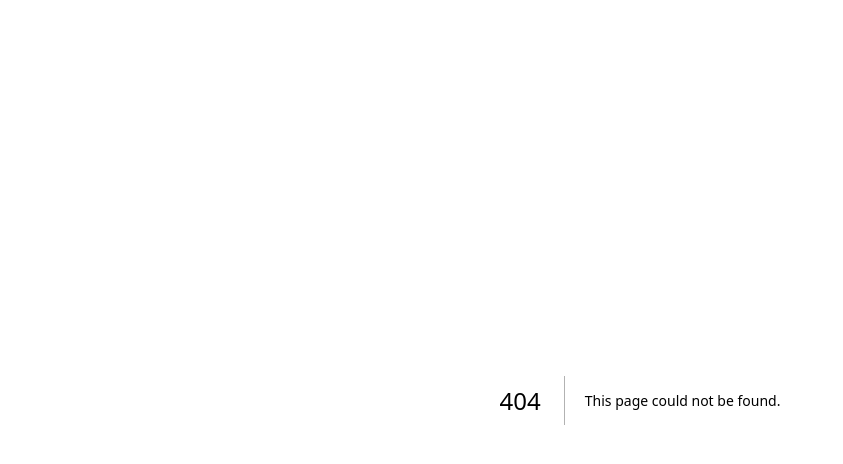
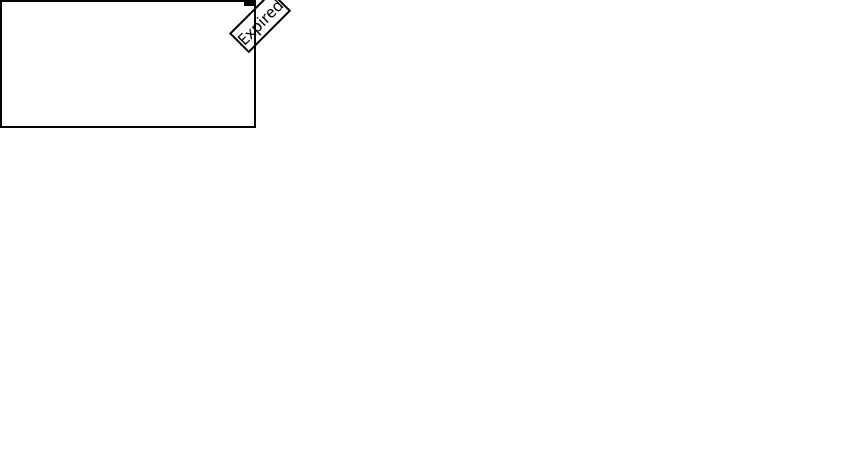
Before and after one commit to leeya018/habits-app, a Next.js app: page /test in a window 1280 px wide. Before the commit this address had no page. Shown: the top 464 px of the page, without its empty margins (0-843 px from the left). Built offline with nearby package versions, Linux system fonts and the light colour scheme.

Commit message:
db data save + expired style

```diff
--- a/components/habits/Habit.jsx
+++ b/components/habits/Habit.jsx
@@ -135,9 +135,14 @@ export default function Habit({ habitItem, showTable = false, goal = null }) {
     <div className="flex flex-col">
       <div className="flex justify-center ">
         <div
-          className="flex flex-col justify-between relative shadow-lg items-center bg-gray w-[350px]
+          className="border-2 flex flex-col justify-between relative shadow-lg items-center bg-gray w-[350px]
        h-[250px] m-2 "
         >
+          <div className="absolute top-0 right-0 bg-opacity-20 flex justify-center items-center  bg-yellow font-bold text-2xl w-full h-full">
+            <div className="transform rotate-45 text-gray_dark text-4xl">
+              Expired
+            </div>
+          </div>
           <div
             className="absolute top-3 flex flex-col right-1 p-2 cursor-pointer"
             onClick={() => setShowNav((prev) => !prev)}
@@ -242,9 +247,7 @@ export default function Habit({ habitItem, showTable = false, goal = null }) {
 function RowSection({ text, value }) {
   return (
     <div className="flex ">
-      <span>{text + " : "}</span>
-      <span />
-      {value}
+      <span>{text + " : " + value}</span>
     </div>
   );
 }
--- a/pages/goal/[id]/addhabit.jsx
+++ b/pages/goal/[id]/addhabit.jsx
@@ -3,7 +3,7 @@ import * as API from "lib/api";
 
 import Button from "components/habits/Button";
 import { useRouter } from "next/router";
-import { useState } from "react";
+import { useEffect, useState } from "react";
 import { useDispatch } from "react-redux";
 import AllHabits from "components/habits/allhabits";
 import HabitHandle from "components/habits/HabitHandle";
@@ -31,6 +31,11 @@ export default function AddHabit({ goal }) {
     goal: goal.name,
   });
 
+  useEffect(() => {
+    if (!goal.name) {
+      router.push("/");
+    }
+  }, []);
   const updateHabit = ({ name, value }) => {
     dispatch(Action.updateError(""));
 
--- /dev/null
+++ b/pages/test.jsx
@@ -0,0 +1,16 @@
+import React from "react";
+
+export default function test() {
+  return (
+    <div>
+      <div className="border-2 relative w-64 h-32 bg-gray-300">
+        <div className="border-2 absolute top-0 right-0 w-0 h-0 border-solid border-l-16 border-r-8 border-t-16 border-l-yellow-500  border-t-transparent bg-yellow-500">
+          <div className="border-2 absolute top-0 left-0 text-black transform -rotate-45 -translate-x-4 translate-y-1">
+            Expired
+          </div>
+        </div>
+        <div className="p-4"></div>
+      </div>
+    </div>
+  );
+}
--- a/tailwind.config.js
+++ b/tailwind.config.js
@@ -19,6 +19,7 @@ module.exports = {
       black: "#00000",
       red: "#db2727",
       yellow: "#e8ef23",
+      black: "#000000",
     },
     extend: {},
   },
```
Also changed, not shown: db/mongo_data/goals.csv (added), db/mongo_data/habits.csv (added).
